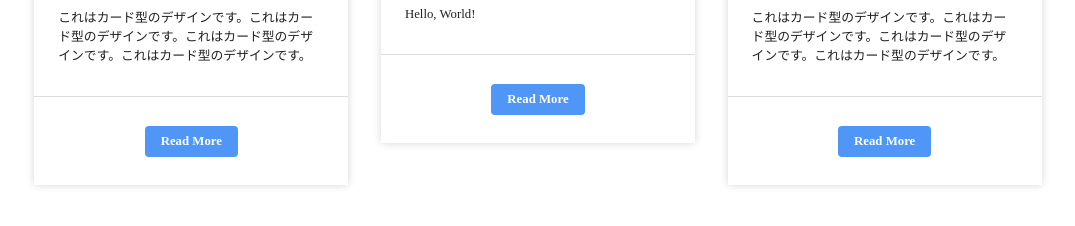
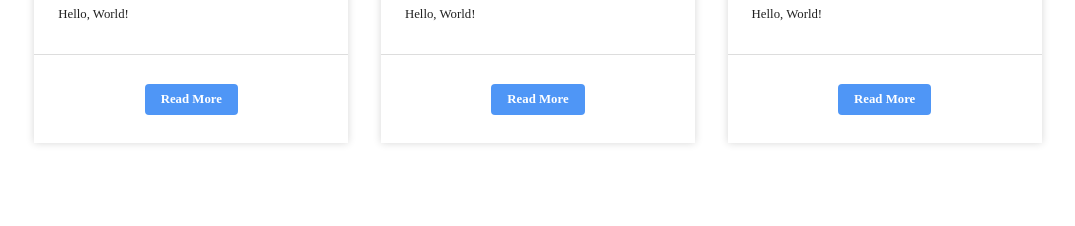
Before and after one commit to Myxogastria0808/crub-activity-sample, a plain HTML site: page index.html in a window 1280 px wide. Shown: the part 302-528 px from the top of the page, without its empty margins (102-1177 px from the left). Drawn offline with Linux system fonts and the light colour scheme.

Commit message:
second commit

```diff
--- a/index.html
+++ b/index.html
@@ -19,7 +19,7 @@
                   </figure>
                   </div>
                   <div class="card__body_01">
-                    <p class="card__text2_01">これはカード型のデザインです。これはカード型のデザインです。これはカード型のデザインです。これはカード型のデザインです。</p>
+                    <p class="card__text2_01">Hello, World!</p>
                   </div>
                   <div class="card__footer_01">
                     <p class="card__text_01"><a href="#" class="button_01 -compact">Read More</a></p>
@@ -55,7 +55,7 @@
                   </figure>
                   </div>
                   <div class="card__body_01">
-                    <p class="card__text2_01">これはカード型のデザインです。これはカード型のデザインです。これはカード型のデザインです。これはカード型のデザインです。</p>
+                    <p class="card__text2_01">Hello, World!</p>
                   </div>
                   <div class="card__footer_01">
                     <p class="card__text_01"><a href="#" class="button_01 -compact">Read More</a></p>
```
